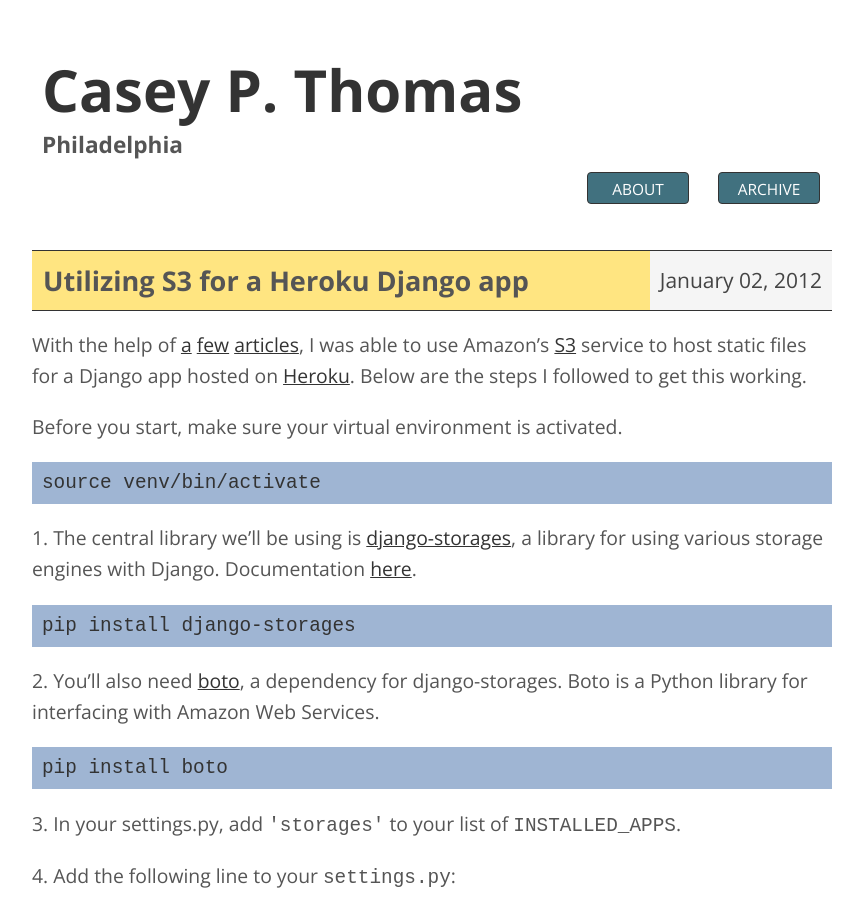
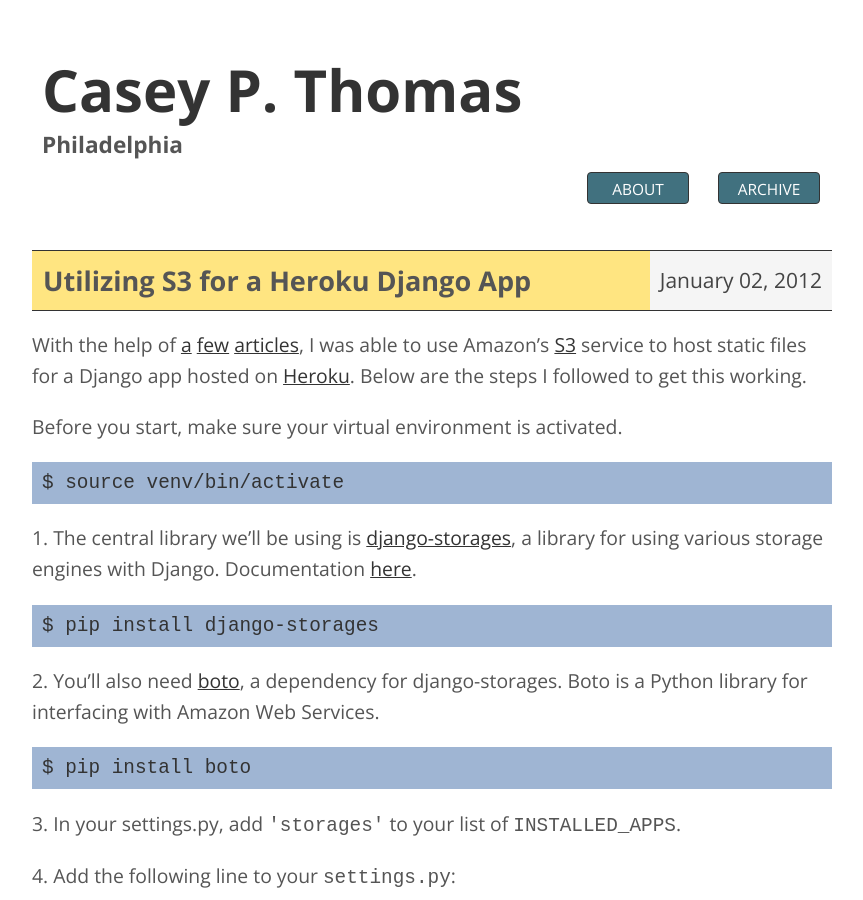
Before and after one commit to caseycesari/caseycesari.github.com, a Jekyll site: the page built from _posts/2012-01-02-s3-heroku-django.md, in a window 1280 px wide and 900 px high. Shown: the whole window, without its empty margins (208-1071 px from the left). Built offline with Jekyll 4.4.1, drawn with Linux system fonts in a browser that asks for light colours; nearby versions of some CDN libraries; some of the changed text lies outside the part shown.

Commit message:
Add console prompt to command line snippets

```diff
--- a/_posts/2012-01-02-s3-heroku-django.md
+++ b/_posts/2012-01-02-s3-heroku-django.md
@@ -1,6 +1,6 @@
 ---
 layout: post
-title: Utilizing S3 for a Heroku Django app
+title: Utilizing S3 for a Heroku Django App
 categories: [blog]
 ---
 
@@ -8,15 +8,15 @@
 
 Before you start, make sure your virtual environment is activated.
 
-    source venv/bin/activate
+    $ source venv/bin/activate
 
 1\. The central library we'll be using is [django-storages][6], a library for using various storage engines with Django. Documentation [here][7].
 
-    pip install django-storages
+    $ pip install django-storages
 
 2\. You'll also need [boto][8], a dependency for django-storages. Boto is a Python library for interfacing with Amazon Web Services.
 
-    pip install boto
+    $ pip install boto
 
 3\. In your settings.py, add `'storages'` to your list of `INSTALLED_APPS`.
 
@@ -44,7 +44,7 @@
 
 8\. Check your app locally. Your static files should now be served from S3. Once you verify that is everything is working, update your app requirements:
 
-    pip freeze > requirements.txt
+    $ pip freeze > requirements.txt
 
 9\. If you don't have one already, create a `.slugignore` file in the root of your repo. This file is simliar to a `.gitignore` file, except files and folders are still tracked in the repo but are not compiled as part of your app on Heroku. Add the following line to the `.slugignore` file to ignore the static directory:
 
```
